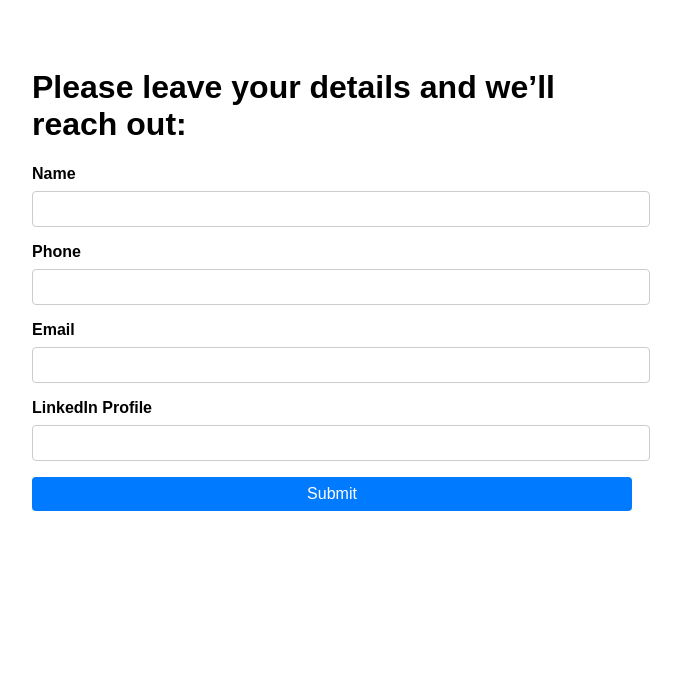
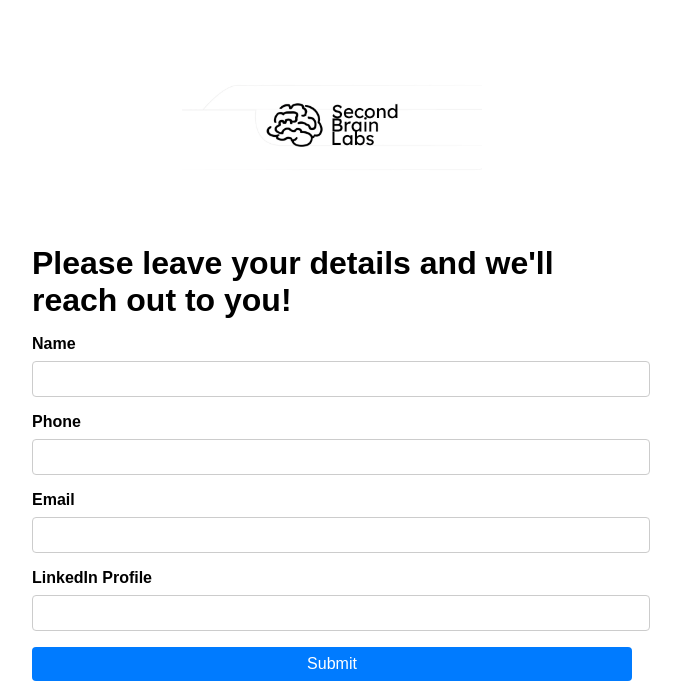
Before and after one commit to karthikponna/schedule_form, a FastAPI app: page /contact in a window 1280 px wide. Shown: the top 696 px of the page, without its empty margins (308-989 px from the left). Run offline with FastAPI, Linux system fonts and the light colour scheme; parts of the project's set-up code (start-up, migrations or seed data) failed here and were passed over.

Commit message:
changes html files

```diff
--- a/app.py
+++ b/app.py
@@ -1,10 +1,19 @@
+import os
 from fastapi import FastAPI, Request, Form
 from fastapi.templating import Jinja2Templates
 from fastapi.responses import HTMLResponse, RedirectResponse
 from ai_model import classify_business
 from sheets import add_contact
+from fastapi.staticfiles import StaticFiles
 
 app = FastAPI()
+BASE_DIR = os.path.dirname(__file__)
+
+app.mount(
+    "/static",
+    StaticFiles(directory=os.path.join(BASE_DIR, "static")),
+    name="static",
+)
 templates = Jinja2Templates(directory="templates")
 
 
@@ -32,7 +41,7 @@ async def post_about(
 
         return templates.TemplateResponse("about.html", {
             "request": request,
-            "warning": "More information is required. Please tell us both what your business is **and** the scale you’re operating at."
+            "warning": "More information is required. Please tell us more about your business and the scale you're operating at."
         })
     else:
 
--- a/templates/contact.html
+++ b/templates/contact.html
@@ -6,6 +6,19 @@
   <title>Contact Info</title>
   <style>
     body { font-family:Arial,sans-serif; max-width:600px; margin:2rem auto; padding:1rem; }
+    .logo-container {
+      text-align: center;
+      margin-bottom: 1.5rem;
+    }
+    .logo-container img {
+      max-width: 300px;
+      width: 100%;
+      height: auto;
+      display: inline-block;
+    }
+    h1 {
+      margin-bottom: 1rem;
+    }
     label { display:block; margin-bottom:.5rem; font-weight:bold; }
     input, button { width:100%; padding:.5rem; margin-bottom:1rem; border:1px solid #ccc; border-radius:4px; font-size:1rem; }
     button { background:#007bff; color:#fff; border:none; cursor:pointer; }
@@ -13,7 +26,11 @@
   </style>
 </head>
 <body>
-  <h1>Please leave your details and we’ll reach out:</h1>
+  <div class="logo-container">
+    <img src="/static/sbl.webp" alt="Company Logo">
+  </div>
+
+  <h1>Please leave your details and we'll reach out to you!</h1>
   <form action="/contact" method="post">
     <label>Name</label>
     <input type="text" name="name" required />
```
Also changed, not shown: contact.html (+18 -1 lines), index.html (+20 -2 lines), templates/about.html (+20 -2 lines), static/sbl.webp (added).
